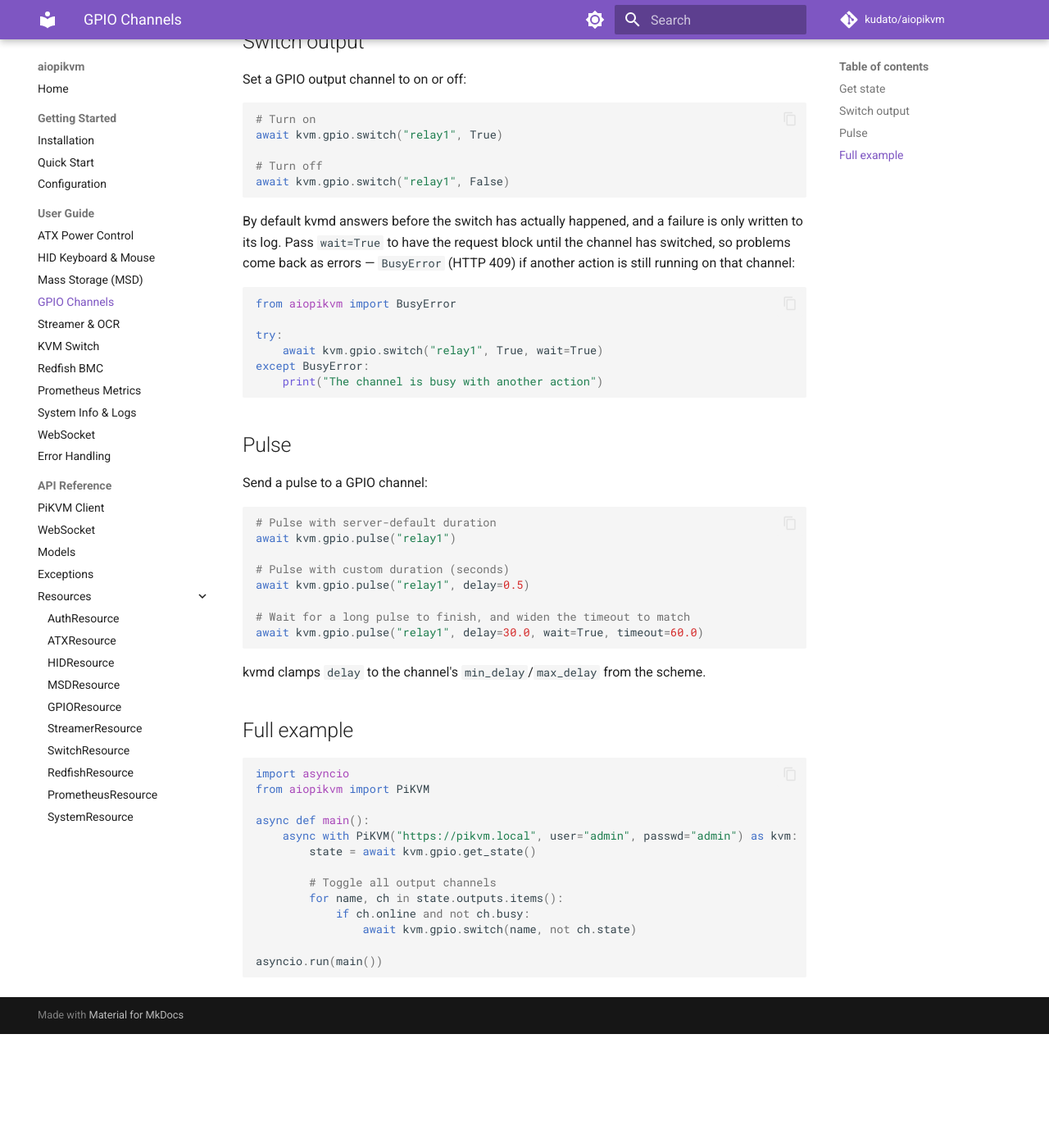
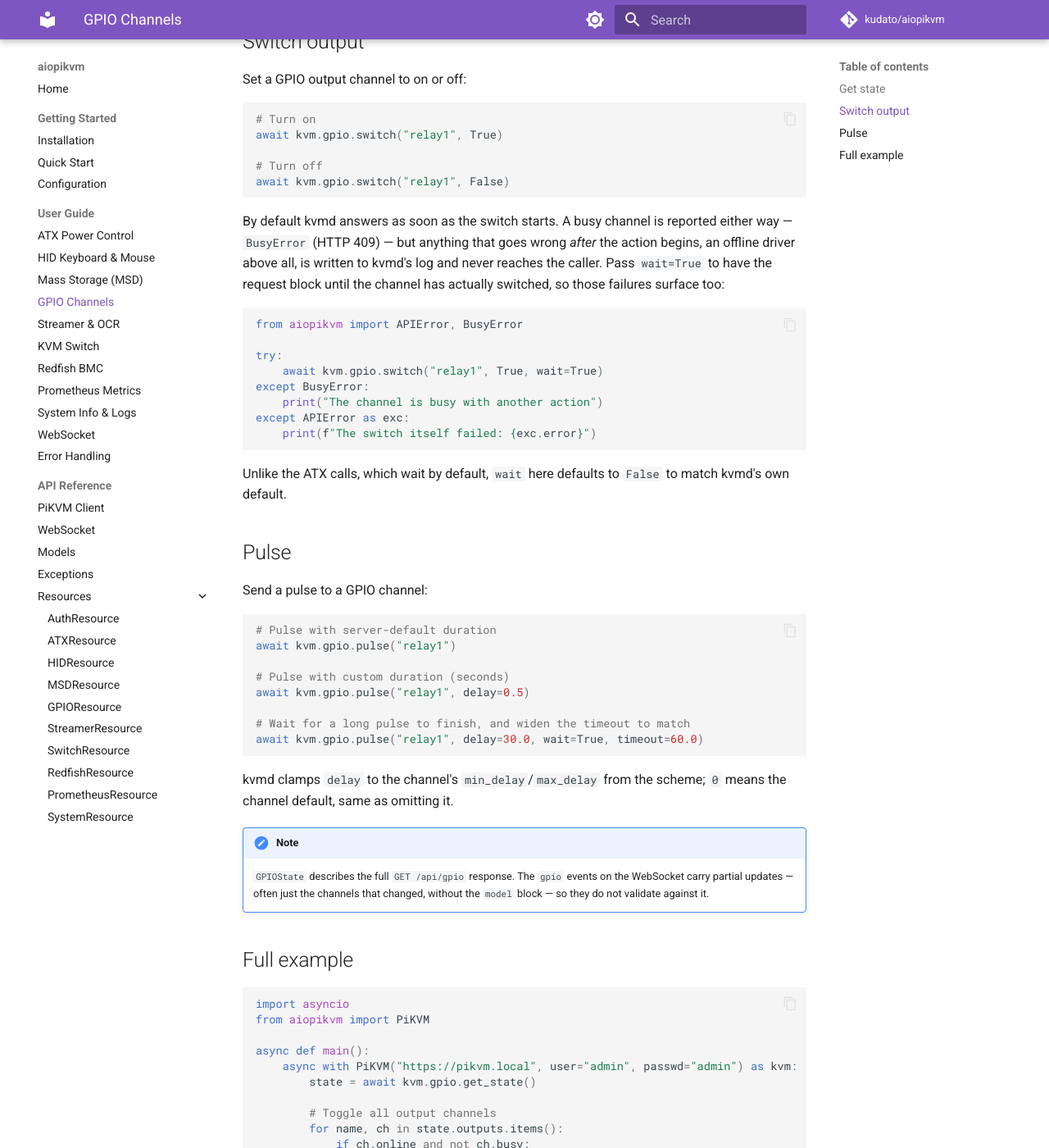
Before and after one commit to kudato/aiopikvm, an MkDocs documentation site: the page built from docs/guide/gpio.md, in a window 1280 px wide and 1400 px high, scrolled down 1045 px. Shown: the whole window at 82% size. Built offline with MkDocs 1.6.1 and Material for MkDocs 9.7.7, drawn with Linux system fonts in a browser that asks for light colours; comment, search, counter and statistics services are not loaded; before the commit the page ends 2306 px from its top, so only the background shows below that.

Commit message:
docs(gpio): describe what wait actually changes
Why this change was needed:
Review checked kvmd's aiotools.run_region_task and found the wait docs
backwards: a busy channel raises 409 in both modes, because the fire-and-
forget path re-raises the region exception. What wait really buys is that
failures occurring after the action has started — an offline driver above
all — stop being swallowed into kvmd's log.

What changed:
- Rewrote the wait wording in both docstrings, the guide and the changelog,
  and added Raises: sections naming which errors come back when
- Noted that wait defaults to False to match kvmd, unlike the ATX calls
- Recorded that delay=0 means the channel default, same as omitting it
- Said plainly that GPIOInputScheme and the view items rest on kvmd's
  source, not on a capture, in the models and in the fixture README
- Warned that partial gpio WebSocket frames do not validate as GPIOState
- Parametrised the wait tests and covered switch(timeout=...)

````diff
--- a/docs/guide/gpio.md
+++ b/docs/guide/gpio.md
@@ -50,19 +50,25 @@
 await kvm.gpio.switch("relay1", False)
 ```
 
-By default kvmd answers before the switch has actually happened, and a failure
-is only written to its log. Pass `wait=True` to have the request block until
-the channel has switched, so problems come back as errors — `BusyError`
-(HTTP 409) if another action is still running on that channel:
+By default kvmd answers as soon as the switch starts. A busy channel is
+reported either way — `BusyError` (HTTP 409) — but anything that goes wrong
+*after* the action begins, an offline driver above all, is written to kvmd's
+log and never reaches the caller. Pass `wait=True` to have the request block
+until the channel has actually switched, so those failures surface too:
 
 ```python
-from aiopikvm import BusyError
+from aiopikvm import APIError, BusyError
 
 try:
     await kvm.gpio.switch("relay1", True, wait=True)
 except BusyError:
     print("The channel is busy with another action")
+except APIError as exc:
+    print(f"The switch itself failed: {exc.error}")
 ```
+
+Unlike the ATX calls, which wait by default, `wait` here defaults to `False`
+to match kvmd's own default.
 
 ## Pulse
 
@@ -79,7 +85,14 @@
 await kvm.gpio.pulse("relay1", delay=30.0, wait=True, timeout=60.0)
 ```
 
-kvmd clamps `delay` to the channel's `min_delay`/`max_delay` from the scheme.
+kvmd clamps `delay` to the channel's `min_delay`/`max_delay` from the scheme;
+`0` means the channel default, same as omitting it.
+
+!!! note
+
+    `GPIOState` describes the full `GET /api/gpio` response. The `gpio` events
+    on the WebSocket carry partial updates — often just the channels that
+    changed, without the `model` block — so they do not validate against it.
 
 ## Full example
 
````
Also changed, not shown: CHANGELOG.md (+8 -7 lines), 4 other files.
